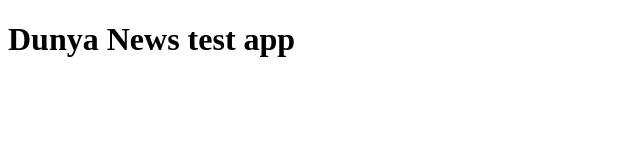
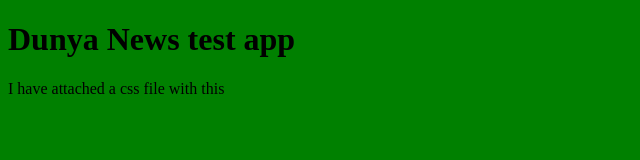
Before and after one commit to mohsinakhtaralam/react-app-dn, a plain HTML site: page index.html in a window 1280 px wide. Shown: the whole page, without its empty margins (0-640 px from the left). Drawn offline with Linux system fonts and the light colour scheme.

Commit message:
css attached

```diff
--- a/index.html
+++ b/index.html
@@ -4,8 +4,10 @@
     <meta charset="UTF-8">
     <meta name="viewport" content="width=device-width, initial-scale=1.0">
     <title>Document</title>
+    <link rel="stylesheet" href="style.css">
 </head>
 <body>
     <h1> Dunya News test app </h1>
+    <p> I have attached a css file with this </p>
 </body>
 </html>
--- /dev/null
+++ b/style.css
@@ -0,0 +1,3 @@
+body {
+    background-color: green;
+}
```
